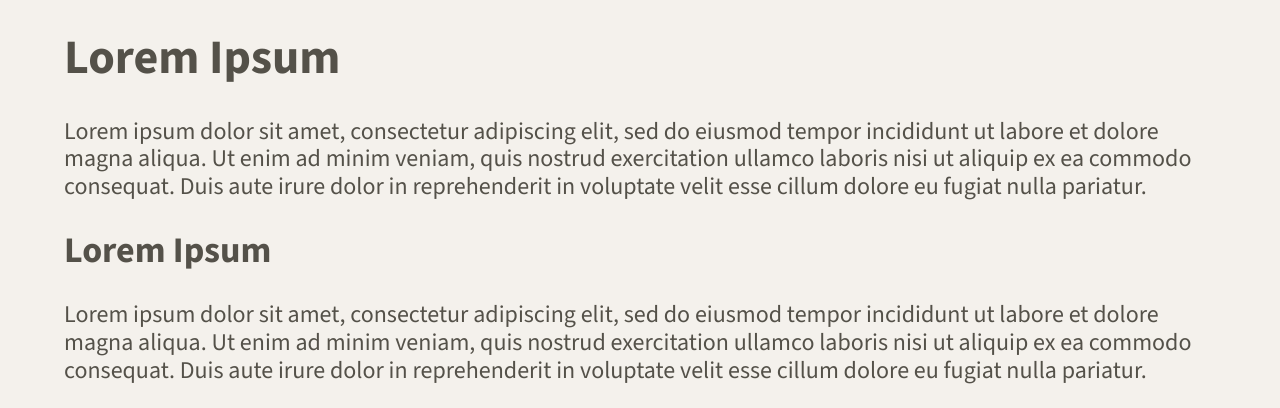
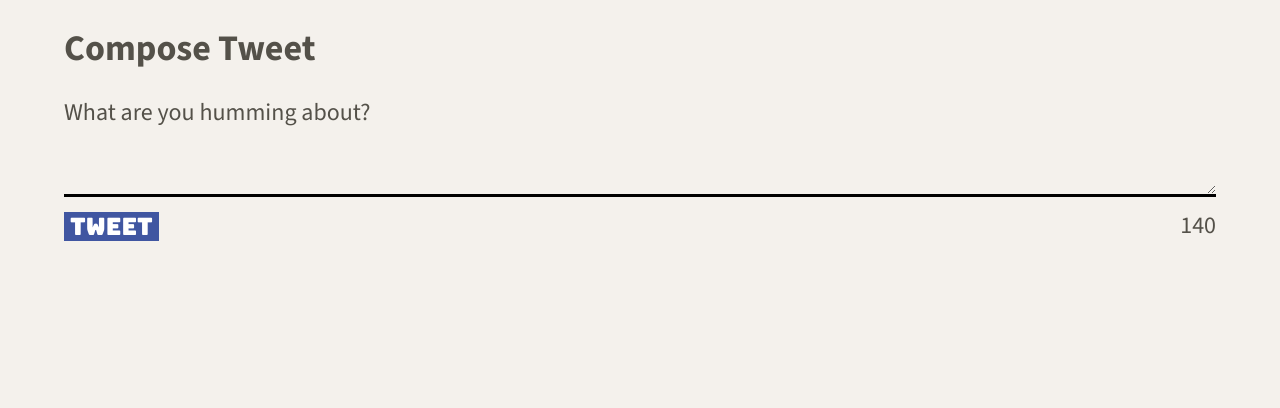
Before and after one commit to Delnir1908/Tweeter, a plain HTML site: page public/index.html in a window 1280 px wide. Shown: the part 522-930 px from the top of the page. After the commit the page ends 800 px from the top, so only its background shows below. Drawn offline with nearby package versions, Linux system fonts and the light colour scheme.

Commit message:
add new-tweet.css and add action&method to form

```diff
--- a/public/index.html
+++ b/public/index.html
@@ -16,6 +16,7 @@
     <link rel="stylesheet" href="/styles/layout.css" type="text/css" />
     <link rel="stylesheet" href="/styles/nav.css" type="text/css" />
     <link rel="stylesheet" href="/styles/header.css" type="text/css" />
+    <link rel="stylesheet" href="/styles/new-tweet.css" type="text/css" />
 
     <!-- External JS -->
     <script src="https://ajax.googleapis.com/ajax/libs/jquery/3.4.1/jquery.min.js"></script>
@@ -52,14 +53,17 @@
 
     <!-- Page-specific (main) content here -->
     <main class="container">
-      <h1>Lorem Ipsum
-      </h1>
-      <p>Lorem ipsum dolor sit amet, consectetur adipiscing elit, sed do eiusmod tempor incididunt ut labore et dolore magna aliqua. Ut enim ad minim veniam, quis nostrud exercitation ullamco laboris nisi ut aliquip ex ea commodo consequat. Duis aute irure dolor in reprehenderit in voluptate velit esse cillum dolore eu fugiat nulla pariatur.
-      </p>
-      <h2>Lorem Ipsum
-      </h1>
-      <p>Lorem ipsum dolor sit amet, consectetur adipiscing elit, sed do eiusmod tempor incididunt ut labore et dolore magna aliqua. Ut enim ad minim veniam, quis nostrud exercitation ullamco laboris nisi ut aliquip ex ea commodo consequat. Duis aute irure dolor in reprehenderit in voluptate velit esse cillum dolore eu fugiat nulla pariatur.
-      </p>
+      <section class="new-tweet">
+        <h2>Compose Tweet</h2>
+        <form action="/api/tweets" method="POST">
+          <label for="tweet-text">What are you humming about?</label>
+          <textarea name="text" id="tweet-text"></textarea>
+          <div class="new-tweet-bottom">
+            <button type="submit">Tweet</button>
+            <output name="counter" class="counter" for="tweet-text">140</output>
+          </div>
+        </form>
+      </section>
     </main>
   </body>
 </html>
--- /dev/null
+++ b/public/styles/new-tweet.css
@@ -0,0 +1,27 @@
+.new-tweet {
+  display:flex;
+  flex-direction: column;
+  align-items: stretch;
+}
+
+.new-tweet textarea {
+  width: 100%;
+  box-sizing: border-box;
+  margin: 8px 0;
+  background-color: inherit;
+  border: none;
+  border-bottom: 3px solid black;
+}
+
+.new-tweet-bottom {
+  display: flex;
+  flex-direction: row;
+  justify-content: space-between;
+}
+
+button {
+  color: #FFFFFF;
+  background-color: #4056A1;
+  border: 0;
+  font-family: "Bungee", sans-serif;
+}
```
